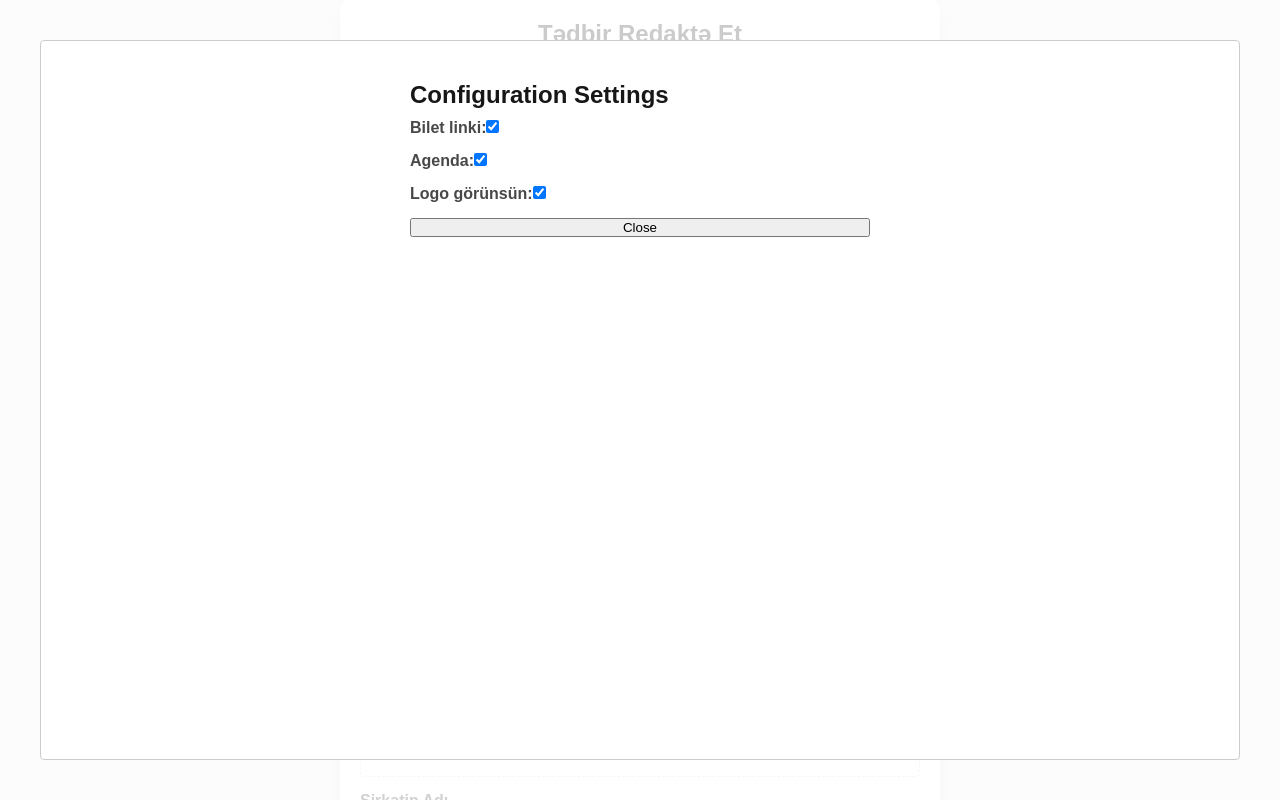
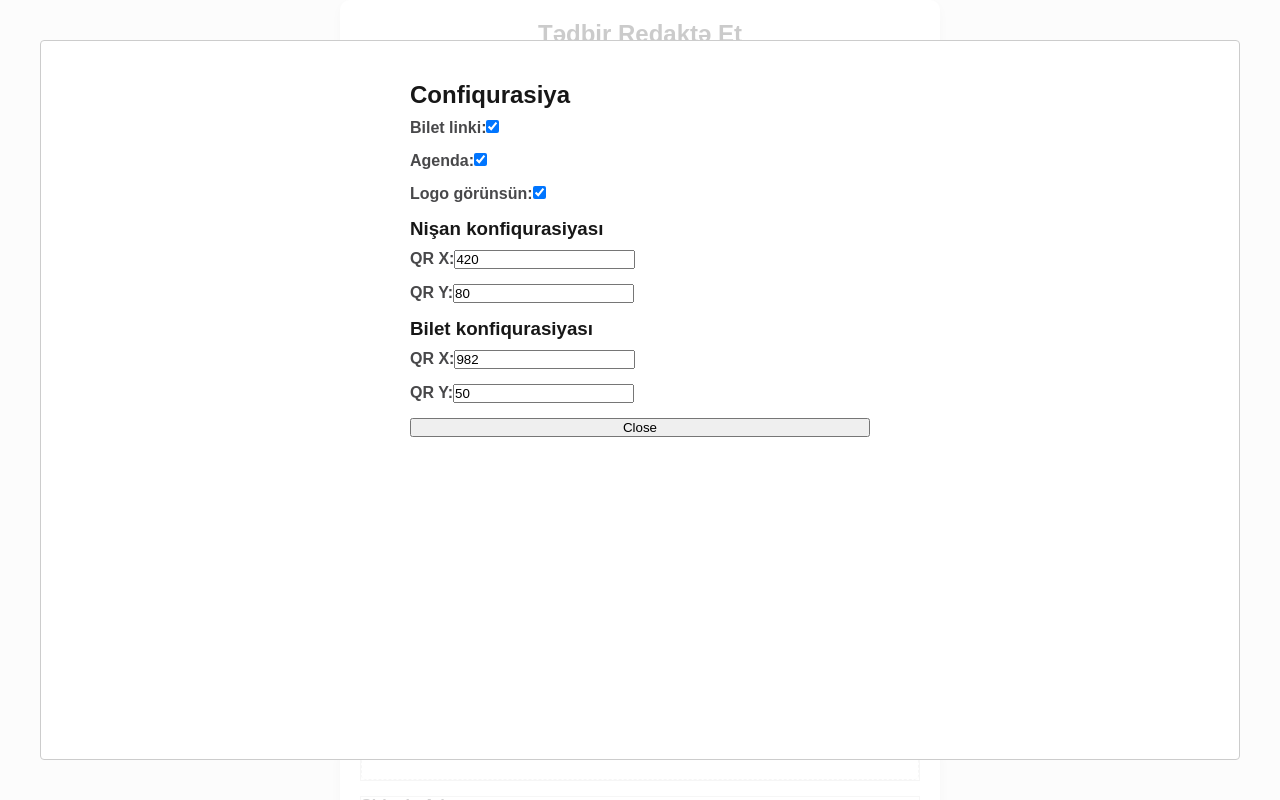
Before and after one commit to MammadliTaleh/ebilet-edit, a Next.js app: page /home in a window 1280 px wide. Both pictures are taken after a click on the button "Confiqurator". Shown: the top 800 px of the page. Built offline with nearby package versions, Linux system fonts and the light colour scheme.

Commit message:
konfiqurasiyada deyisiklik

```diff
--- a/src/app/home/EventForm.jsx
+++ b/src/app/home/EventForm.jsx
@@ -43,6 +43,8 @@ const Button = styled.button`
 
 const InputGroup = styled.div`
   margin-bottom: 15px;
+    border: 1px solid #ddd;
+
 `;
 
 const Label = styled.label`
@@ -120,7 +122,6 @@ const EventForm = () => {
   const [ticketImage, setTicketImage] = useState(null);
   const [isConfigModalOpen, setConfigModalOpen] = useState(false);
 
-
   const [config, setConfig] = useState({
     agenda: true,
     logoShow: true,
@@ -155,16 +156,6 @@ const EventForm = () => {
       companyFontSize: 14,
       doubleSideBadge: false,
       positionFontSize: 14,
-    },
-    fieldsConfig: {
-      fields: [],
-      translate: "AZ",
-      staticFields: {
-        email: { isRequired: false },
-        phone: { isRequired: false },
-        company: { isRequired: false, companyInput: true },
-        position: { isRequired: false, positionInput: true },
-      },
     },
     ticketConfig: {
       qrX: 982,
@@ -215,7 +206,6 @@ const EventForm = () => {
     }
   };
 
-
   const handleConfigChange = (key, value) => {
     setConfig((prevConfig) => ({
       ...prevConfig,
@@ -232,15 +222,15 @@ const EventForm = () => {
         <ConfigButton onClick={() => setConfigModalOpen(true)}>Confiqurator</ConfigButton>
       </ButtonContainer>
 
-
       <Modal
         isOpen={isConfigModalOpen}
         onRequestClose={() => setConfigModalOpen(false)}
         ariaHideApp={false}
       >
         <ModalContent>
-          <h2>Configuration Settings</h2>
+          <h2>Confiqurasiya</h2>
 
+          {/* Configurator içərisində JSON dəyərlərini input kimi göstərmək üçün */}
           <Label>
             Bilet linki:
             <input
@@ -265,6 +255,65 @@ const EventForm = () => {
               type="checkbox"
               checked={config.logoShow}
               onChange={(e) => handleConfigChange("logoShow", e.target.checked)}
+            />
+          </Label>
+
+          {/* Badge və Ticket Config üçün JSON içi dəyərləri dəyişmək */}
+          <h3>Nişan konfiqurasiyası</h3>
+          <Label>
+            QR X:
+            <input
+              type="number"
+              value={config.badgeConfig.qrX}
+              onChange={(e) =>
+                handleConfigChange("badgeConfig", {
+                  ...config.badgeConfig,
+                  qrX: parseInt(e.target.value, 10),
+                })
+              }
+            />
+          </Label>
+
+          <Label>
+            QR Y:
+            <input
+              type="number"
+              value={config.badgeConfig.qrY}
+              onChange={(e) =>
+                handleConfigChange("badgeConfig", {
+                  ...config.badgeConfig,
+                  qrY: parseInt(e.target.value, 10),
+                })
+              }
+            />
+          </Label>
+
+          <h3>Bilet konfiqurasiyası</h3>
+          <Label>
+            QR X:
+            <input
+              type="number"
+              value={config.ticketConfig.qrX}
+              onChange={(e) =>
+                handleConfigChange("ticketConfig", {
+                  ...config.ticketConfig,
+                  qrX: parseInt(e.target.value, 10),
+                })
+              }
+            />
+          </Label>
+
+          <Label>
+            QR Y:
+            <input
+              type="number"
+              value={config.ticketConfig.qrY}
+              onChange={(e) =>
+                handleConfigChange("ticketConfig", {
+                  ...config.ticketConfig,
+                  qrY: parseInt(e.target.value, 10),
+                })
+              }
             />
           </Label>
 
```
